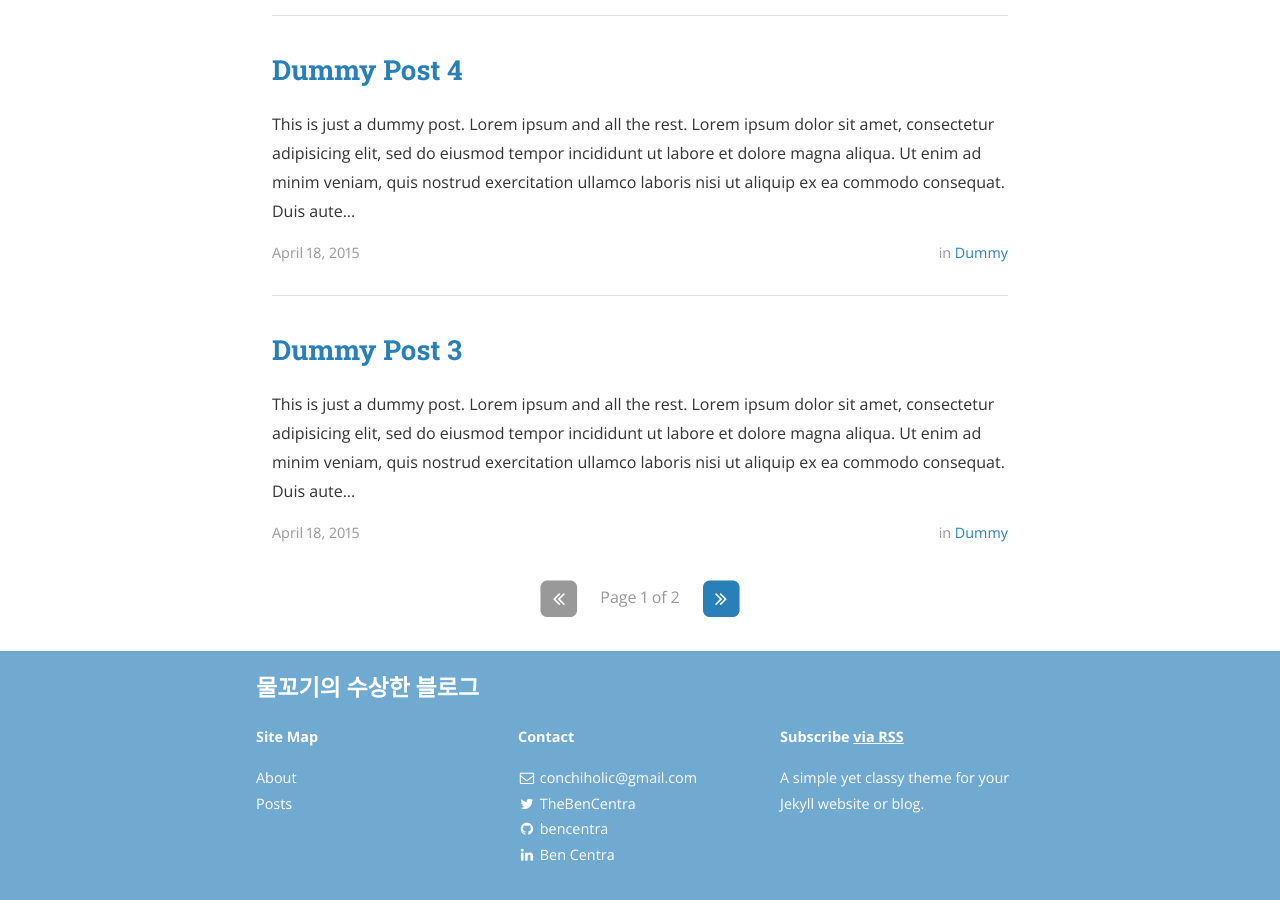
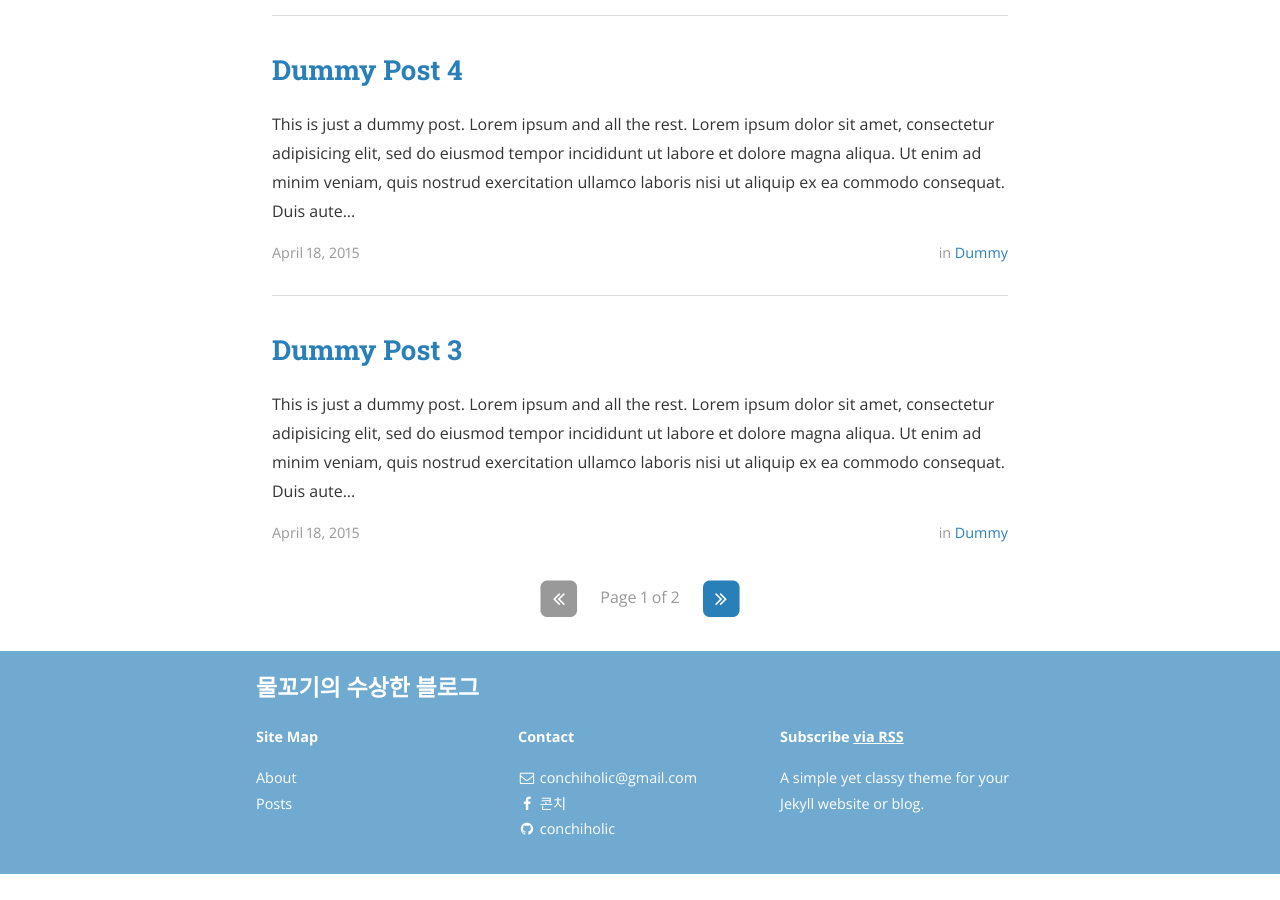
Before and after one commit to conchiholic/-conchiholic.github.io, a Jekyll site: the page built from index.html, in a window 1280 px wide and 900 px high, scrolled down 1301 px. Built offline with Jekyll 4.4.1, drawn with Linux system fonts in a browser that asks for light colours; nearby versions of some CDN libraries; the list of posts is cut into pages by our own code; after the commit the page ends 2175 px from its top, so only the background shows below that; part of the change alters nothing that is shown.

Commit message:
update _config.yml

```diff
--- a/_config.yml
+++ b/_config.yml
@@ -48,11 +48,11 @@ jekyll-archives:
 
 # Category descriptions (for archive pages)
 descriptions:
-  - cat: jekyll
-    desc: "Posts describing Jekyll setup techniques."
+  - cat: malware
+    desc: "물꼬기의 수상한 malware일지"
 
-  - cat: dummy
-    desc: "Just some placeholder posts, lorem ipsum and the rest."
+  - cat: windows
+    desc: "windows! "
 
 # Social icons and sharing options
 #
@@ -70,117 +70,117 @@ descriptions:
 #     desc: Follow me on Twitter            # Description to display as link title, etc
 #     share: true                           # Include in the "Share" section of posts
 social:
-  - name: Twitter
-    icon: twitter
-    username: TheBenCentra
-    url: https://twitter.com/TheBenCentra
-    desc: Follow me on Twitter
-    share: true
+#  - name: Twitter
+#    icon: twitter
+#    username: TheBenCentra
+#    url: https://twitter.com/TheBenCentra
+#    desc: Follow me on Twitter
+#    share: true
 
   - name: Facebook
     icon: facebook
-    username: thebencentra
-    url:
+    username: 콘치
+    url: https://www.facebook.com/kingconchiholic
     desc: Friend me on Facebook
     share: true
 
   - name: GitHub
     icon: github
-    username: bencentra
-    url: https://github.com/bencentra
+    username: conchiholic
+    url: https://github.com/conchiholic
     desc: Fork me on GitHub
     share: false
 
-  - name: LinkedIn
-    icon: linkedin
-    username: Ben Centra
-    url: https://www.linkedin.com/pub/ben-centra/47/769/60a
-    desc: Connect with me on LinkedIn
-    share: true
+#  - name: LinkedIn
+#    icon: linkedin
+#    username: Ben Centra
+#    url: https://www.linkedin.com/pub/ben-centra/47/769/60a
+#    desc: Connect with me on LinkedIn
+#    share: true
 
-  - name: Google+
-    icon: google-plus
-    username:
-    url:
-    desc: Add me to your Circles
-    share: true
+#  - name: Google+
+#    icon: google-plus
+#    username:
+#    url:
+#    desc: Add me to your Circles
+#    share: true
 
-  - name: YouTube
-    icon: youtube
-    username:
-    url:
-    desc: Subscribe on YouTube
-    share: false
+#  - name: YouTube
+#    icon: youtube
+#    username:
+#    url:
+#    desc: Subscribe on YouTube
+#    share: false
 
-  - name: Instagram
-    icon: instagram
-    username:
-    url:
-    desc: Follow me on Instagram
-    share: false
+#  - name: Instagram
+#    icon: instagram
+#    username:
+#    url:
+#    desc: Follow me on Instagram
+#    share: false
 
-  - name: Pinterest
-    icon: pinterest
-    username:
-    url:
-    desc: Follow me on Pinterest
-    share: true
+#  - name: Pinterest
+#    icon: pinterest
+#    username:
+#    url:
+#    desc: Follow me on Pinterest
+#    share: true
 
-  - name: SoundCloud
-    icon: soundcloud
-    username:
-    url:
-    desc: Follow me on SoundCloud
-    share: false
+#  - name: SoundCloud
+#    icon: soundcloud
+#    username:
+#    url:
+#    desc: Follow me on SoundCloud
+#    share: false
 
-  - name: Tumblr
-    icon: tumblr
-    username:
-    url:
-    desc: Follow me on Tumblr
-    share: false
+#  - name: Tumblr
+#    icon: tumblr
+#    username:
+#    url:
+#    desc: Follow me on Tumblr
+#    share: false
 
-  - name: Steam
-    icon: steam
-    username:
-    url:
-    desc: Friend me on Steam
-    share: false
+#  - name: Steam
+#    icon: steam
+#    username:
+#    url:
+#    desc: Friend me on Steam
+#    share: false
 
-  - name: Dribbble
-    icon: dribbble
-    username:
-    url:
-    desc: Follow me on Dribble
-    share: false
+#  - name: Dribbble
+#    icon: dribbble
+#    username:
+#    url:
+#    desc: Follow me on Dribble
+#    share: false
 
-  - name: Vimeo
-    icon: vimeo-square
-    username:
-    url:
-    desc: Follow me on Vimeo
-    share: false
+#  - name: Vimeo
+#    icon: vimeo-square
+#    username:
+#    url:
+#    desc: Follow me on Vimeo
+#    share: false
 
-  - name: Vine
-    icon: vine
-    username:
-    url:
-    desc: Follow me on Vine
-    share: false
+#  - name: Vine
+#    icon: vine
+#    username:
+#    url:
+#    desc: Follow me on Vine
+#    share: false
 
-  - name: Reddit
-    icon: reddit
-    username:
-    url:
-    desc: Share to Reddit
-    share: true
+#  - name: Reddit
+#    icon: reddit
+#    username:
+#    url:
+#    desc: Share to Reddit
+#    share: true
 
-  - name: "Hacker News"
-    icon: hacker-news
-    username:
-    url:
-    desc: Share to Hacker News
-    share: false
+#  - name: "Hacker News"
+#    icon: hacker-news
+#    username:
+#    url:
+#    desc: Share to Hacker News
+#    share: false
 
 # Social sharing protocols
 # These are for automatically generating sharing metadata for FB and Twitter
@@ -193,6 +193,6 @@ protocols:
 
     twitter_image: "/assets/logo.png"
 
-    os_repo: "https://github.com/bencentra/centrarium.com"
-    os_rcs_type: "git"
-    os_src: "git@github.com:bencentra/centrarium.com.git"
+#    os_repo: "https://github.com/bencentra/centrarium.com"
+#    os_rcs_type: "git"
+#    os_src: "git@github.com:bencentra/centrarium.com.git"
```
